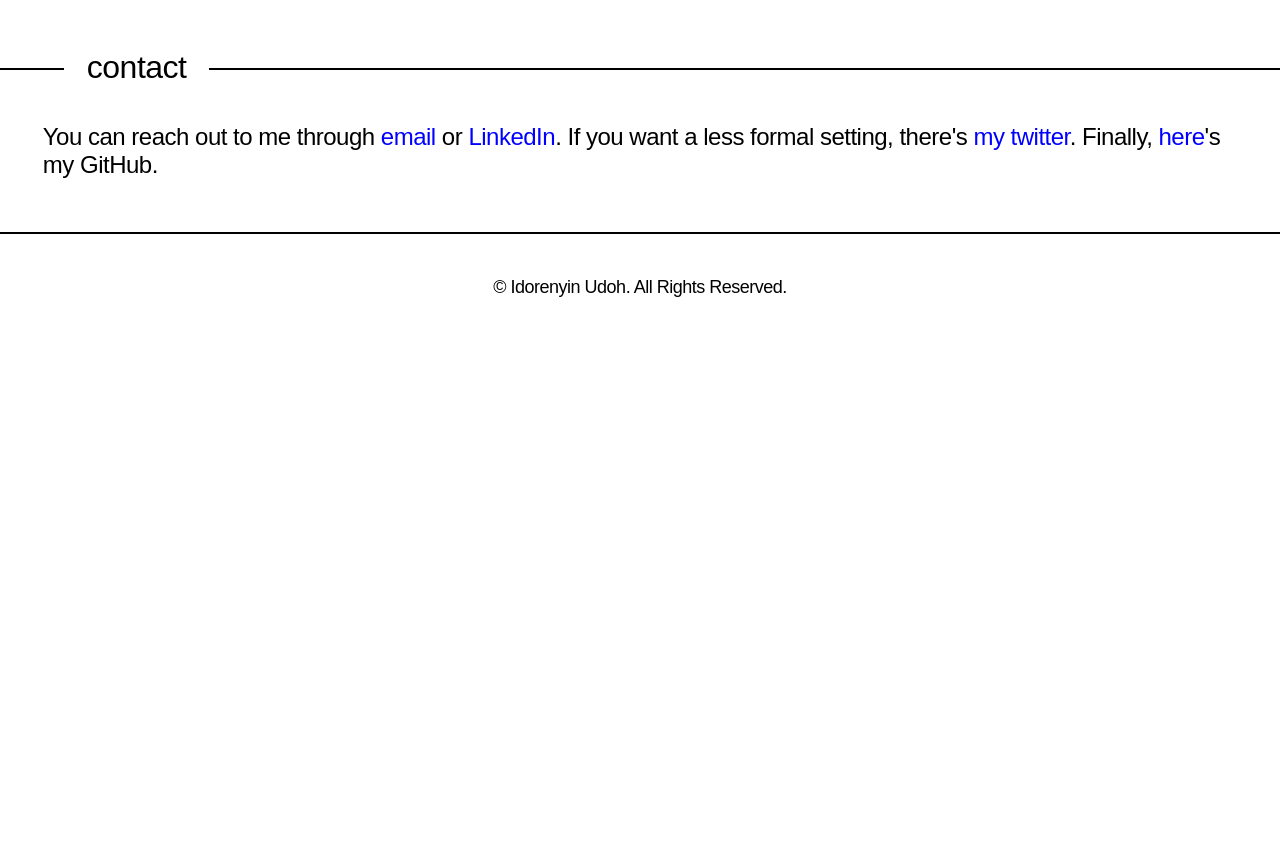
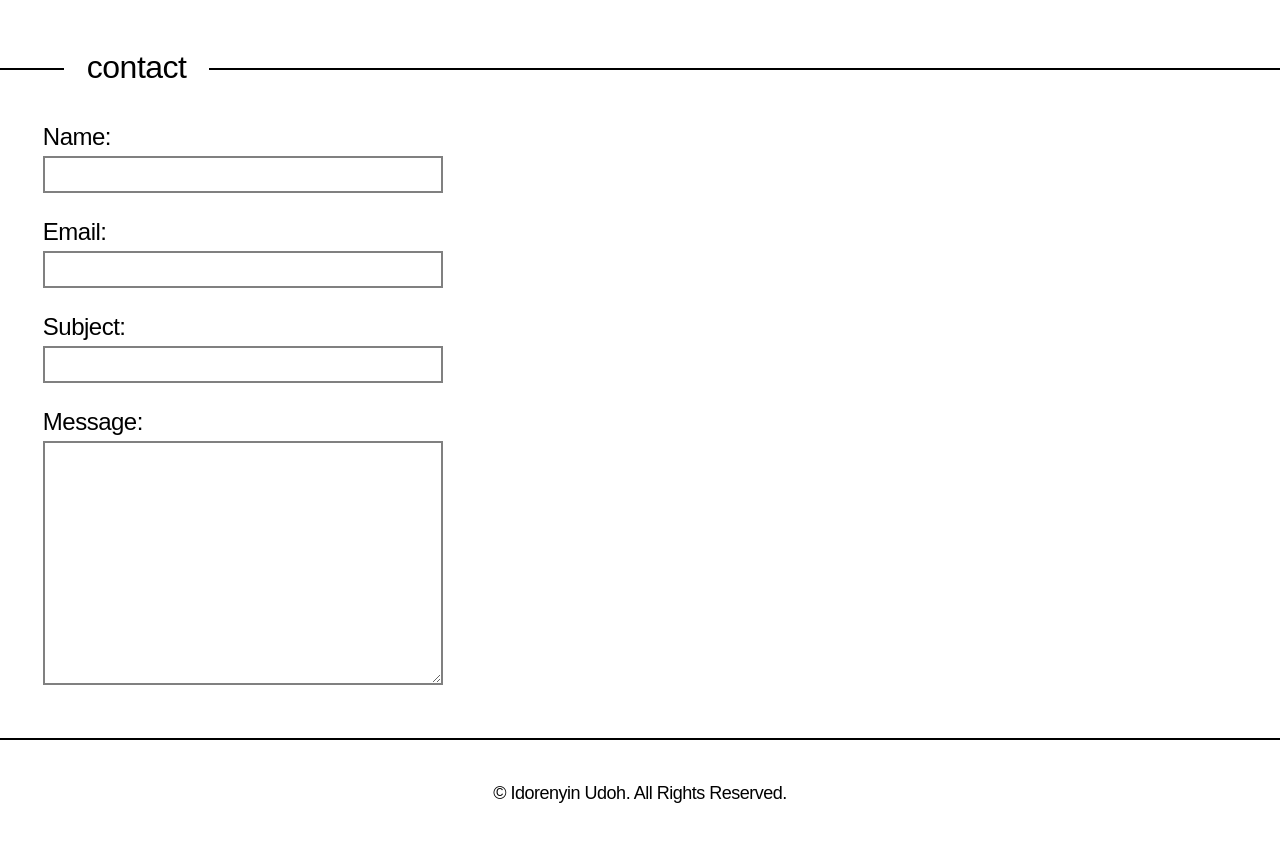
Before and after one commit to idorenyinudoh/iudoh.me, a Vue app: page / in a window 1280 px wide. Shown: the part 2760-3602 px from the top of the page. Before the commit the page ends 3100 px from the top, so only its background shows below. Built offline with nearby package versions, Linux system fonts and the light colour scheme.

Commit message:
add form in contact section

```diff
--- a/src/components/Home.vue
+++ b/src/components/Home.vue
@@ -39,15 +39,23 @@ section#works
                 li: a(href="https://bootcamp.uxdesign.cc/how-to-use-lottie-animations-on-the-web-cb222793d339") How to Use Lottie Animations on the Web
 section#contact.left-heading
     h2 contact
-    p You can reach out to me through
-        a(href="mailto:idorenyinudoh10@outlook.com", target="_blank") email
-        |  or
-        a(href="https://linkedin.com/in/idorenyinudoh", target="_blank") LinkedIn
-        | . If you want a less formal setting, there's
-        a(href="https://twitter.com/broods_", target="_blank") my twitter
-        | . Finally,
-        a(href="https://github.com/idorenyinudoh", target="_blank") here
-        | 's my GitHub.
+    label(for="name") Name:
+    input(type="text", name="name", id="name", required)
+    label(for="email") Email:
+    input(type="email", name="email", id="email", required)
+    label(for="subject") Subject:
+    input(type="text", name="subject", id="subject", required)
+    label(for="message") Message:
+    textarea(maxlength="500", rows="10", name="message", id="message", required)
+    //- p You can reach out to me through
+    //-     a(href="mailto:idorenyinudoh10@outlook.com", target="_blank") email
+    //-     |  or
+    //-     a(href="https://linkedin.com/in/idorenyinudoh", target="_blank") LinkedIn
+    //-     | . If you want a less formal setting, there's
+    //-     a(href="https://twitter.com/broods_", target="_blank") my twitter
+    //-     | . Finally,
+    //-     a(href="https://github.com/idorenyinudoh", target="_blank") here
+    //-     | 's my GitHub.
 footer
     p &copy; Idorenyin Udoh. All Rights Reserved.
 </template>
@@ -211,6 +219,32 @@ ul ul li {
     left: 5vw;
     right: auto;
 }
+label {
+    display: block;
+    width: max-content;
+    margin-bottom: 5px;
+    font-size: 24px;
+}
+input {
+    margin-bottom: 25px;
+}
+input, textarea {
+    box-sizing: border-box;
+    width: 100%;
+    max-width: 400px;
+    border: 2px solid #808080;
+    padding: 5px 2px;
+    font-size: 20px;
+    letter-spacing: inherit;
+    outline: none;
+}
+textarea {
+    display: block;
+    font-family: inherit;
+}
+input:focus, textarea:focus {
+    border-color: #000;
+}
 footer {
     margin: calc(30px + 1vw);
     text-align: center;
```
